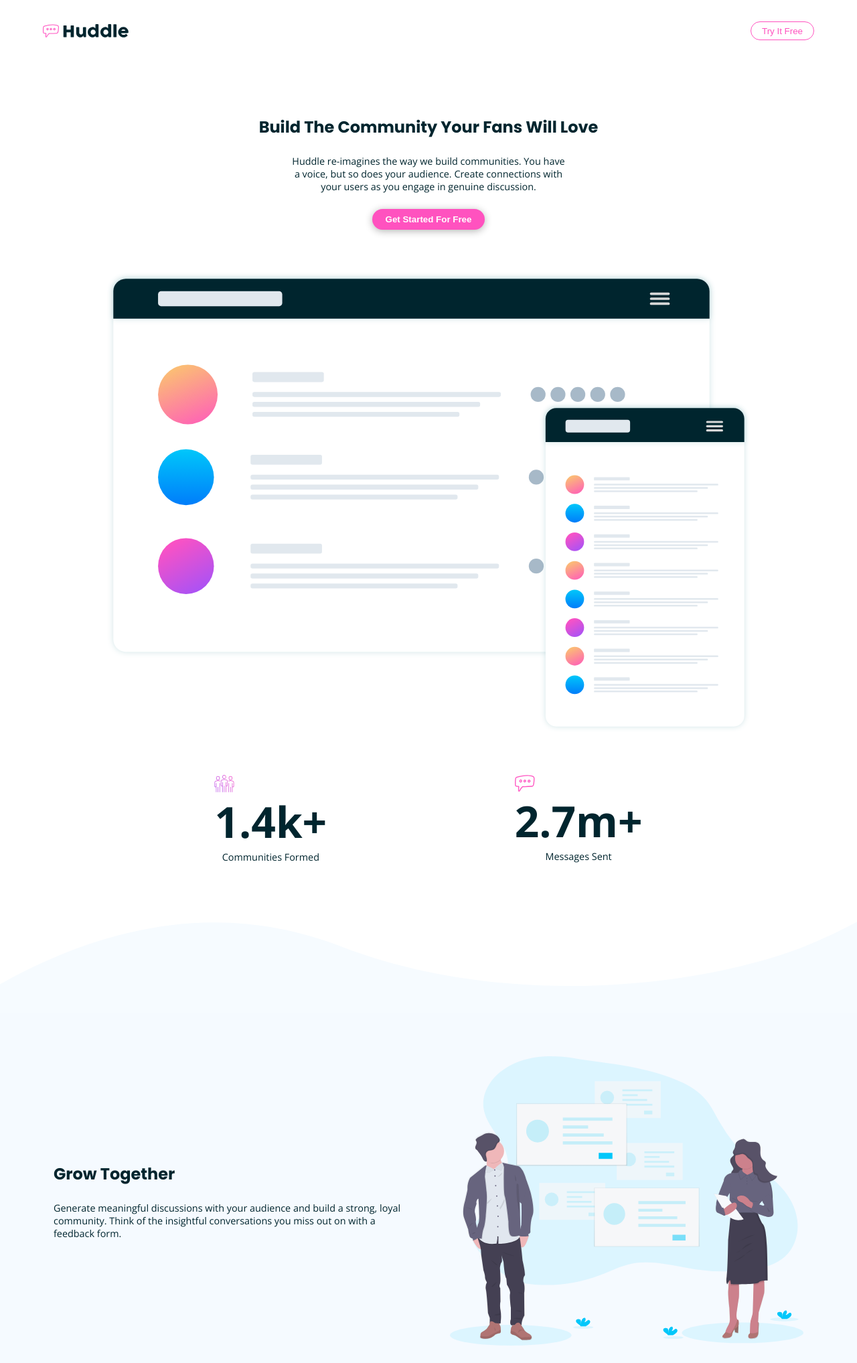
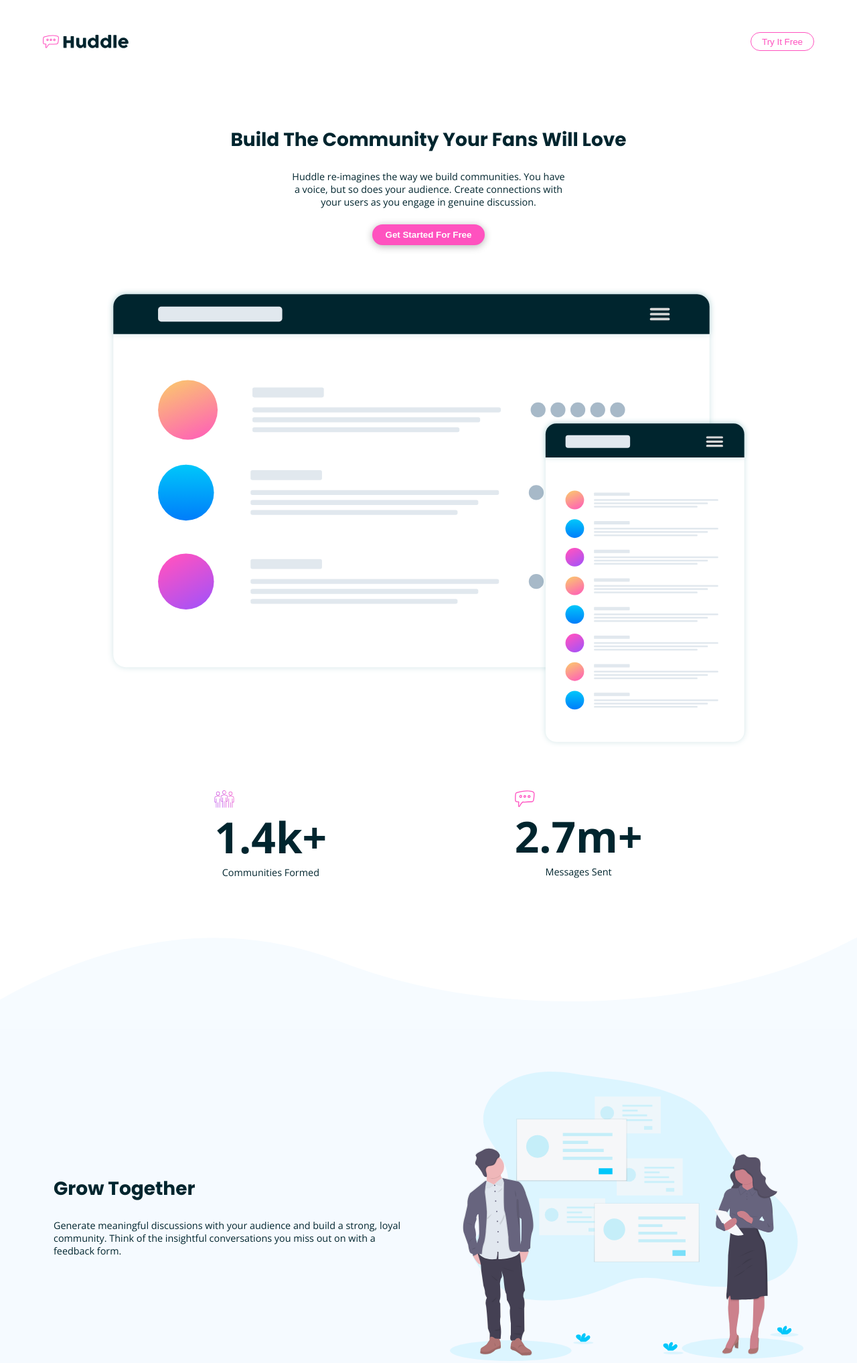
Before and after one commit to sandovalmelo/huddle, a plain HTML site: page index.html in a window 1280 px wide. Shown: the top 2035 px of the page at 67% size. Drawn offline with nearby package versions, Linux system fonts and the light colour scheme.

Commit message:
update page headings large scrrens font size

```diff
--- a/scss/_get.scss
+++ b/scss/_get.scss
@@ -10,3 +10,12 @@
 		margin: 2rem;
 	}
 }
+
+@media (min-width: 900px) {
+	.get-started {
+		.call-to-action {
+			max-width: 100%;
+			font-size: 1.75rem;
+		}
+	}
+}
--- a/scss/_header.scss
+++ b/scss/_header.scss
@@ -18,6 +18,6 @@
 
 @media (min-width: 900px) {
 	.header {
-		padding: 2rem 4rem;
+		padding: 3rem 4rem 2rem;
 	}
 }
--- a/scss/_intro.scss
+++ b/scss/_intro.scss
@@ -19,6 +19,10 @@
 
 @media (min-width: 900px) {
 	.intro {
+		&-title {
+			font-size: 1.75rem;
+		}
+
 		&-img {
 			max-width: 60rem;
 		}
--- a/scss/_services.scss
+++ b/scss/_services.scss
@@ -59,6 +59,10 @@
 			text-align: left;
 			padding: 4rem 0;
 
+			&-title {
+				font-size: 1.75rem;
+			}
+
 			&-image {
 				margin-bottom: 0;
 			}
```
Also changed, not shown: css/styles.css.
